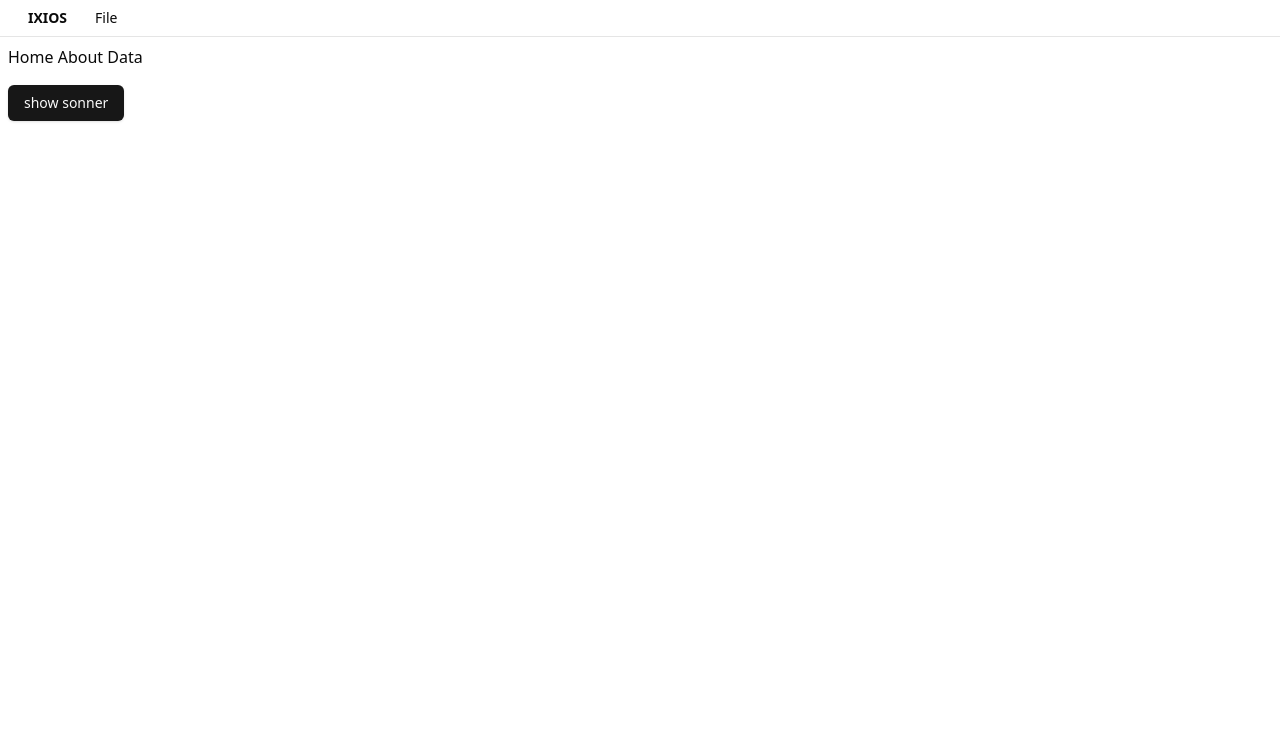
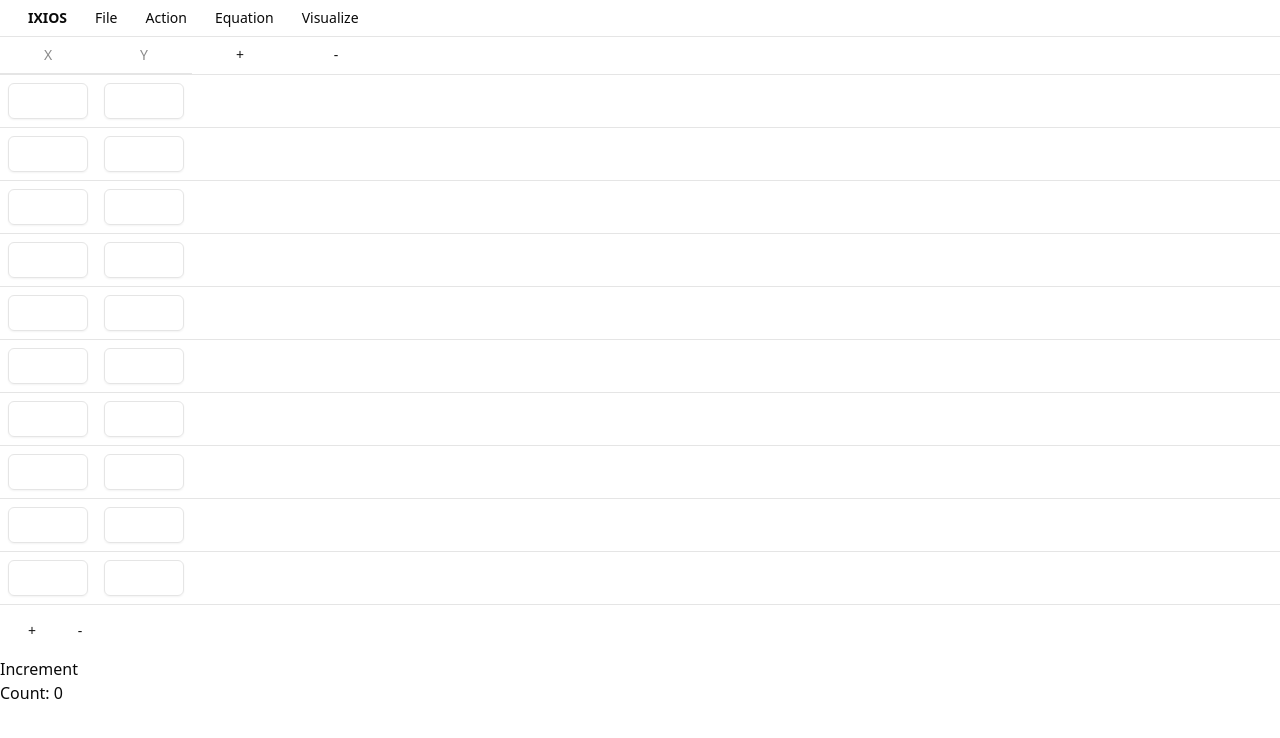
Before and after one commit to Joyzyy/ixios, a React (Vite) app in the folder client/frontend/: page / in a window 1280 px wide. Shown: the top 738 px of the page. Built offline with nearby package versions, Linux system fonts and the light colour scheme.

Commit message:
added global state management with jotai and created the barebone of the menubar

```diff
--- a/client/frontend/package.json
+++ b/client/frontend/package.json
@@ -18,8 +18,7 @@
     "@tanstack/router-vite-plugin": "^1.26.10",
     "class-variance-authority": "^0.7.0",
     "clsx": "^2.1.0",
-    "google-protobuf": "^3.21.2",
-    "grpc-web": "^1.5.0",
+    "jotai": "^2.8.0",
     "next-themes": "^0.3.0",
     "react": "^18.2.0",
     "react-dom": "^18.2.0",
--- a/client/frontend/src/components/data-input.tsx
+++ b/client/frontend/src/components/data-input.tsx
@@ -18,11 +18,18 @@ type DataInputType_2 = {
 };
 
 let removedVariables: string[] = [];
+const numberPredetermined: number = 2;
+const NEW_STATISTIC_VARIABLES = STATISTIC_VARIABLES.slice(
+  numberPredetermined,
+  STATISTIC_VARIABLES.length
+);
 
 export const DataInput = () => {
-  const [rows, setRows] = useState<string[]>(["X"]);
-  const [columns, setColumns] = useState<number>(1);
-  const [noColumns, setNoColumns] = useState<number>(1);
+  const [rows, setRows] = useState<string[]>(
+    STATISTIC_VARIABLES.slice(0, numberPredetermined)
+  );
+  const [columns, setColumns] = useState<number>(numberPredetermined);
+  const [noColumns, setNoColumns] = useState<number>(numberPredetermined * 5);
   const [data, setData] = useState<DataInputType_2[]>([]);
   const cellRefs = useRef<any>({});
   const memoizedData = useMemo(() => data, [data]);
@@ -30,7 +37,7 @@ export const DataInput = () => {
   const addRow = () => {
     let variable = removedVariables.length
       ? removedVariables.pop()
-      : STATISTIC_VARIABLES.shift();
+      : NEW_STATISTIC_VARIABLES.shift();
     if (!variable) return;
 
     setRows([...rows, variable]);
@@ -44,7 +51,7 @@ export const DataInput = () => {
     if (!variable) return;
 
     removedVariables.push(variable);
-    STATISTIC_VARIABLES.unshift();
+    NEW_STATISTIC_VARIABLES.unshift();
     setRows([...rows]);
     setColumns(columns - 1);
 
@@ -119,17 +126,8 @@ export const DataInput = () => {
   };
 
   return (
-    <>
     <ScrollArea>
       <Table>
-          <TableCaption className="mb-12">
-            <div className="flex flex-col items-center">
-              <Button variant={"secondary"} className="w-24" onClick={getData}>
-                Send
-              </Button>
-              <p>Place your data input here</p>
-            </div>
-          </TableCaption>
         <TableHeader>
           <TableRow className="flex flex-row">
             {rows.map((row) => (
@@ -187,6 +185,5 @@ export const DataInput = () => {
       </Table>
       <ScrollBar orientation="horizontal" />
     </ScrollArea>
-    </>
   );
 };
--- a/client/frontend/src/components/menubar.tsx
+++ b/client/frontend/src/components/menubar.tsx
@@ -81,6 +81,17 @@ export const MainMenu = () => {
           </MenubarSub>
         </MenubarContent>
       </MenubarMenu>
+      <MenubarMenu>
+        <MenubarTrigger>Action</MenubarTrigger>
+        <MenubarContent></MenubarContent>
+      </MenubarMenu>
+      <MenubarMenu>
+        <MenubarTrigger>Equation</MenubarTrigger>
+        <MenubarContent></MenubarContent>
+      </MenubarMenu>
+      <MenubarMenu>
+        <MenubarTrigger>Visualize</MenubarTrigger>
+      </MenubarMenu>
     </Menubar>
   );
 };
--- a/client/frontend/src/constants/index.ts
+++ b/client/frontend/src/constants/index.ts
@@ -1,3 +1,3 @@
-const STATISTIC_VARIABLES = "ABCDEFGHIJKLMNOPQRSTUVWZY".split("").reverse();
+const STATISTIC_VARIABLES = "ABCDEFGHIJKLMNOPQRSTUVWZYX".split("").reverse();
 
 export { STATISTIC_VARIABLES };
--- /dev/null
+++ b/client/frontend/src/features/atoms.ts
@@ -0,0 +1,4 @@
+import { atom } from "jotai";
+import { atomWithStorage } from "jotai/utils";
+
+export const countAtom = atomWithStorage("count", 0);
--- a/client/frontend/src/main.tsx
+++ b/client/frontend/src/main.tsx
@@ -2,8 +2,8 @@ import React from "react";
 import { createRoot } from "react-dom/client";
 import { RouterProvider, createRouter } from "@tanstack/react-router";
 import { routeTree } from "./routeTree.gen";
+import { ThemeProvider } from "./components/theme-provider";
 import "./style.css";
-import { ThemeProvider } from "./components/theme-provider";
 
 const router = createRouter({ routeTree });
 
--- a/client/frontend/src/routes/__root.tsx
+++ b/client/frontend/src/routes/__root.tsx
@@ -1,7 +1,7 @@
 import { createRootRoute, Link, Outlet } from "@tanstack/react-router";
-import { TanStackRouterDevtools } from "@tanstack/router-devtools";
 import { Toaster } from "@/components/ui/sonner";
 import { MainMenu } from "@/components/menubar";
+import { DataInput } from "@/components/data-input";
 
 const DesktopNavigation: React.FC<{
   children: React.ReactNode;
@@ -9,33 +9,21 @@ const DesktopNavigation: React.FC<{
   return (
     <>
       <MainMenu />
-      <div className="border-t">
+      <div className="border-t overflow-hidden h-15">
         <div className="bg-background">
-          <div className="h-full">{children}</div>
+          <div>{children}</div>
         </div>
       </div>
     </>
   );
 };
 
-function Routes() {
-  return (
-    <>
-      <div className="p-2">
-        <Link to="/">Home</Link> <Link to="/about">About</Link>{" "}
-        <Link to="/data">Data</Link>
-      </div>
-    </>
-  );
-}
-
 const Root = () => {
   return (
     <>
-      <DesktopNavigation children={<Routes />} />
+      <DesktopNavigation children={<DataInput />} />
       <Outlet />
       <Toaster />
-      <TanStackRouterDevtools />
     </>
   );
 };
--- a/client/frontend/src/routes/index.lazy.tsx
+++ b/client/frontend/src/routes/index.lazy.tsx
@@ -1,35 +1,17 @@
-import { Button } from "@/components/ui/button";
 import { createLazyFileRoute } from "@tanstack/react-router";
-import { toast } from "sonner";
+import { useAtom } from "jotai";
+import { countAtom } from "@/features/atoms";
 
 export const Route = createLazyFileRoute("/")({
   component: Index,
 });
 
 function Index() {
-  function dismiss() {
-    console.log("got dismissed!");
-  }
-
+  const [count, setCount] = useAtom(countAtom);
   return (
-    <div className="p-2">
-      <h3>
-        <Button
-          onClick={() => {
-            toast("uh oh!", {
-              dismissible: true,
-              important: true,
-              description: "asomsomsamodasdasd",
-              action: {
-                label: "Undo",
-                onClick: dismiss,
-              },
-            });
-          }}
-        >
-          show sonner
-        </Button>
-      </h3>
-    </div>
+    <>
+      <button onClick={() => setCount((c) => c + 1)}>Increment</button>
+      <div>Count: {count}</div>
+    </>
   );
 }
```
Also changed, not shown: 2 other files (tests, documents, lock files or other folders). Lines whose indentation alone changed are shown as unchanged.
